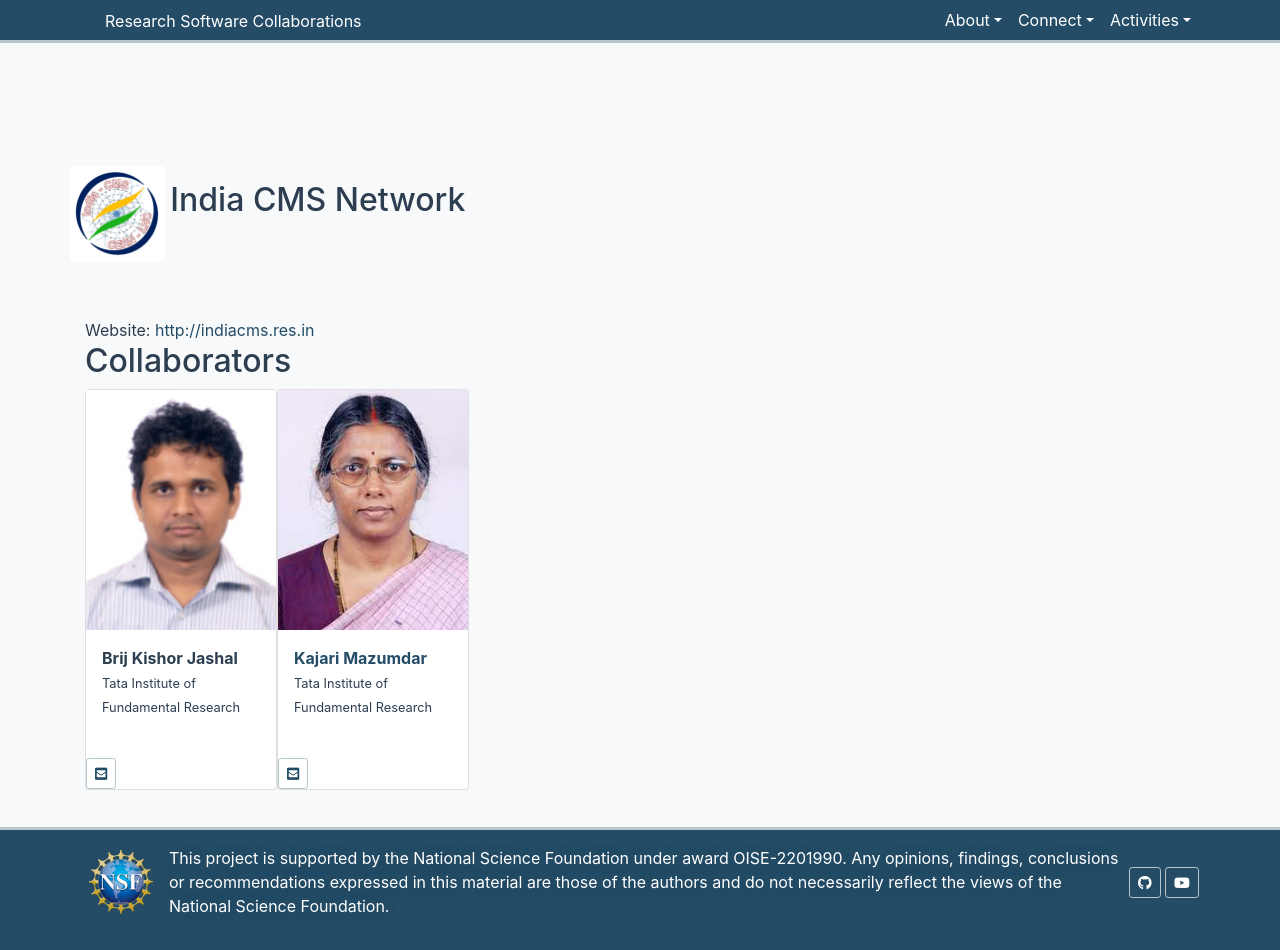
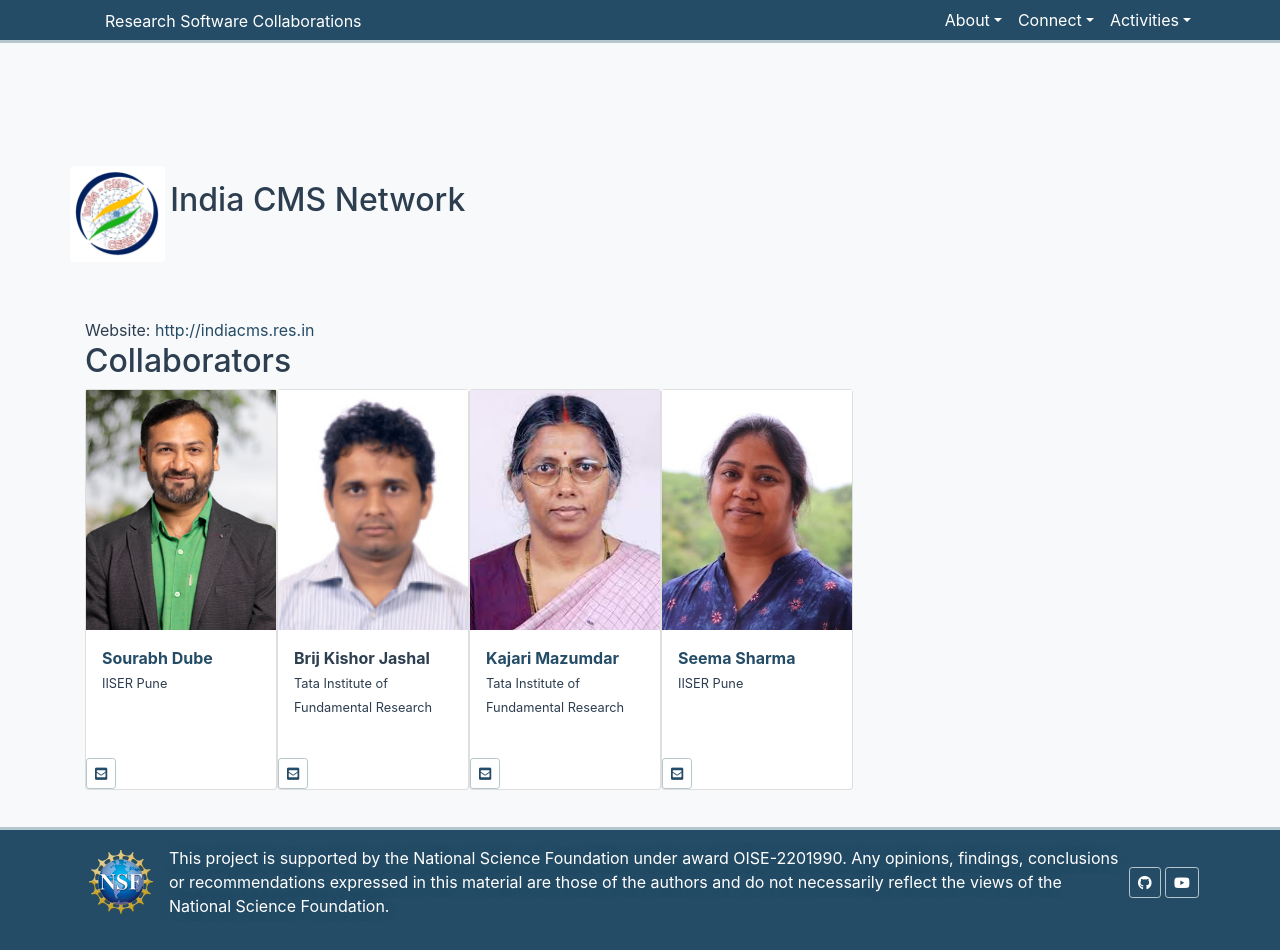
Before and after one commit to research-software-collaborations/research-software-collaborations.github.io, a Jekyll site: the page built from _networks/india-cms.md, in a window 1280 px wide and 950 px high. Built offline with Jekyll 4.4.1, drawn with Linux system fonts in a browser that asks for light colours; cached includes are drawn as plain includes.

Commit message:
add people

```diff
--- a/_networks/india-cms.md
+++ b/_networks/india-cms.md
@@ -6,4 +6,6 @@ logo: /assets/images/networks/Logo-India-CMS.jpeg
 personnel:
   - kajari
   - brij01
+  - seema-sharma
+  - sourabh-dube
 ---
```
Also changed, not shown: _networks/cms.md (+2 -0 lines).
